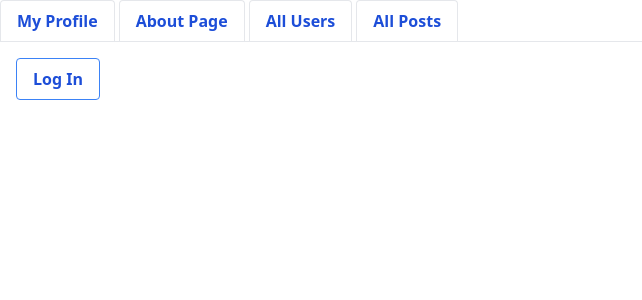
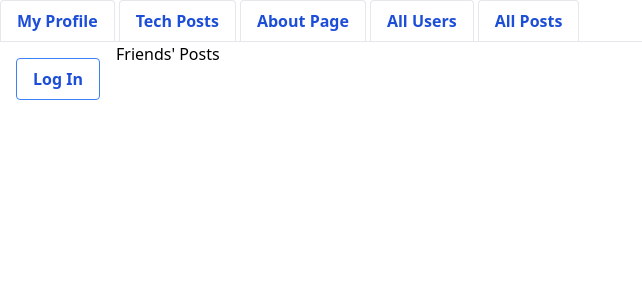
Before and after one commit to abaydar/tech_networking_client, a React (Create React App) app: page /newsfeed in a window 1280 px wide. Shown: the top 300 px of the page, without its empty margins (0-642 px from the left). Built offline with nearby package versions, Linux system fonts and the light colour scheme.

Commit message:
add newsfeed component

```diff
--- a/src/components/NavBar.js
+++ b/src/components/NavBar.js
@@ -7,6 +7,9 @@ const NavBar = () => {
         <div class="flex border-b">
             <Link to="/" class="-mb-px mr-1">
                 <button class="bg-white inline-block border-l border-t border-r rounded-t py-2 px-4 text-blue-700 font-semibold hover:bg-blue-100" id="profile">My Profile</button>
+            </Link>
+            <Link to="/newsfeed" class="-mb-px mr-1">
+                <button class="bg-white inline-block border-l border-t border-r rounded-t py-2 px-4 text-blue-700 font-semibold hover:bg-blue-100" id="newsfeed">Tech Posts</button>
             </Link>
             <Link to="/about" class="-mb-px mr-1">
                 <button class="bg-white inline-block border-l border-t border-r rounded-t py-2 px-4 text-blue-700 font-semibold hover:bg-blue-100" id="about">About Page</button>
--- /dev/null
+++ b/src/components/NewsFeed.js
@@ -0,0 +1,21 @@
+import React from 'react';
+import { connect } from 'react-redux';
+import PostsList from './PostsList';
+
+const NewsFeed = (props) => {
+
+    return(
+        <div>
+            <h1>Friends' Posts</h1>
+            {props.user.friends && props.user.friends.map((f) => <PostsList posts={f.posts}/>)}
+        </div>
+    )
+}
+
+const mapStateToProps = (state) => {
+    return {
+        user: state.auth
+    }
+}
+
+export default connect(mapStateToProps)(NewsFeed)
--- a/src/components/PostsList.js
+++ b/src/components/PostsList.js
@@ -17,7 +17,6 @@ class PostsList extends Component{
    render(){
     return(
         <div class="p-4">
-            <h1>Posts</h1>
            {this.props.posts && this.props.posts.map(p => <ul class="p-4 max-w-sm mx-auto bg-purple-200 rounded-xl shadow-md flex items-center space-x-4 border-2">
         <li key={p.id} >
             <h3 class="text-xl font-medium text-black"> {p.title} </h3>
--- a/src/components/Router.js
+++ b/src/components/Router.js
@@ -5,6 +5,7 @@ import UsersContainer from './containers/UsersContainer'
 import About from './About'
 import Profile from './Profile'
 import PostsContainer from './containers/PostsContainer'
+import NewsFeed from './NewsFeed'
 
 const Router = () => {
     return(
@@ -13,6 +14,7 @@ const Router = () => {
             <Route exact path='/users' component={UsersContainer} />
             <Route exact path='/posts' component={PostsContainer} />
             <Route exact path='/about' component={About} />
+            <Route exact path='/newsfeed' component={NewsFeed} />
         </Switch>
     )
 }
--- a/src/components/containers/PostsContainer.js
+++ b/src/components/containers/PostsContainer.js
@@ -25,7 +25,7 @@ class PostsContainer extends Component {
     render(){
         return(
             <div>
-                <button onClick={this.renderForm}>Create Post</button>
+                <button class="bg-pink-500 hover:bg-pink-700 text-white font-bold py-2 px-4 rounded" onClick={this.renderForm}>Create Post</button>
                 <div>
                     {this.state.buttonClicked ? <PostsForm/> : null }
                 </div>
```
